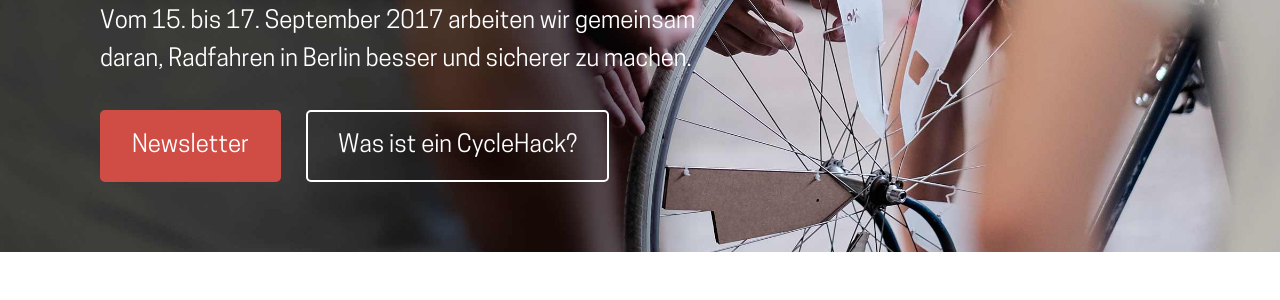
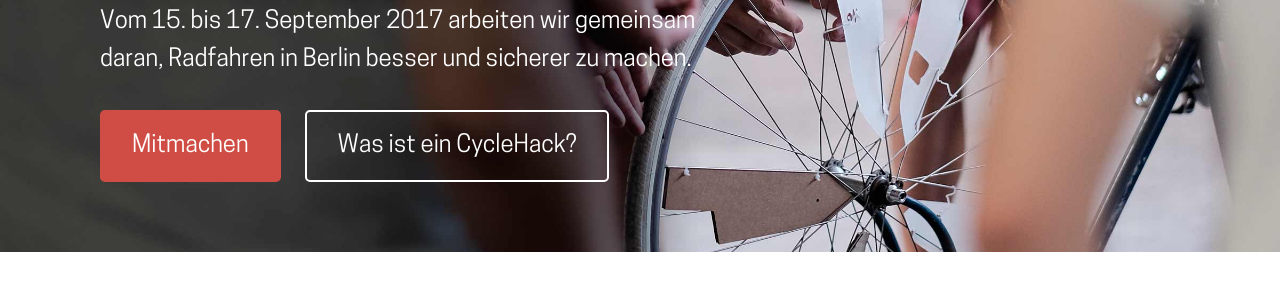
Before and after one commit to sjockers/cyclehackberlin.de, a Jekyll site: the page built from index.md, in a window 1280 px wide and 900 px high, scrolled down 319 px. Shown: the part 126-426 px from the top of the window. Built offline with Jekyll 4.4.1, drawn with Linux system fonts in a browser that asks for light colours.

Commit message:
Add link to event registration and schedule

```diff
--- a/_includes/sections/about.html
+++ b/_includes/sections/about.html
@@ -4,6 +4,10 @@
 
   {{ page.about.content }}
 
+  <a href="/mitmachen/" class="call-to-action--primary">
+    {{ page.about.join }}
+  </a>
+
   <a href="/mitmachen/#ideas" class="call-to-action--secondary">
     {{ page.about.call_to_action }}
   </a>
--- a/_includes/sections/intro.html
+++ b/_includes/sections/intro.html
@@ -8,7 +8,7 @@
   <div class="intro">
     <h2 class="intro__tagline">{{ page.intro.tagline }}</h2>
     <p class="teaser">{{ page.intro.content }}</p>
-    <a href="#newsletter" class="call-to-action--highlight">{{ page.intro.join }}</a>
+    <a href="{{ page.intro.join_url }}" class="call-to-action--highlight">{{ page.intro.join }}</a>
     <a href="#about" class="call-to-action--secondary">{{ page.intro.more }}</a>
   </div>
 </div>
--- a/index.md
+++ b/index.md
@@ -3,7 +3,8 @@
 intro:
   tagline: 48 Stunden voller neuer Ideen für die Fahrradstadt Berlin
   more: Was ist ein CycleHack?
-  join: Newsletter
+  join: Mitmachen
+  join_url: '/mitmachen/'
   content: 'Vom 15. bis 17. September 2017 arbeiten wir gemeinsam daran, Radfahren
     in Berlin besser und sicherer zu machen.
 
@@ -28,6 +29,7 @@
 about:
   title: Was ist ein CycleHack?
   call_to_action: Schick uns Deine Idee
+  join: Mitmachen
   content: "<p>Ein CycleHack ist eine Idee, die Menschen aufs Rad bringen soll und
     schnell als Prototyp umgesetzt und getestet werden kann.</p> <p>CycleHacks können
     physische Produkte sein, digitale Anwendungen, Kampagnen, oder Ideen zur Fahrradinfrastruktur.
```
Also changed, not shown: mitmachen.md (+1 -1 lines).
